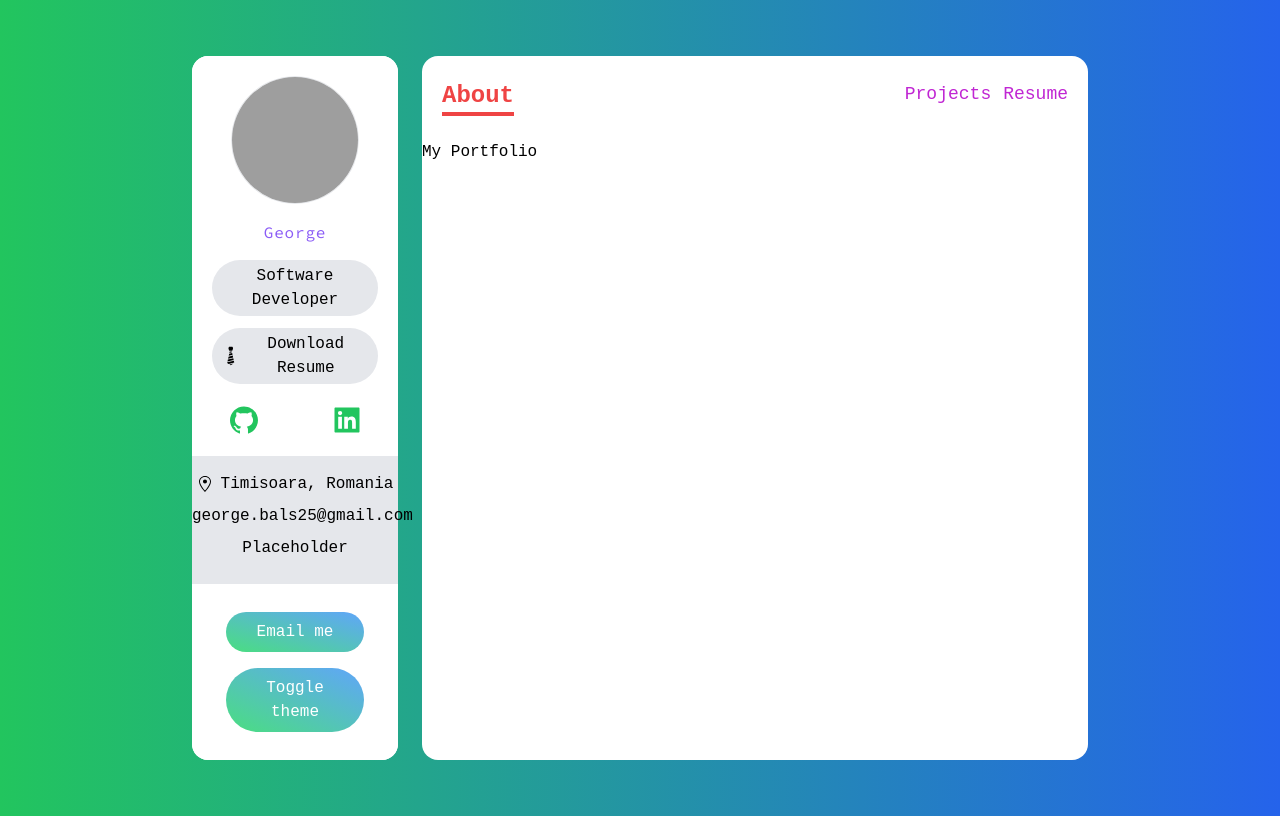
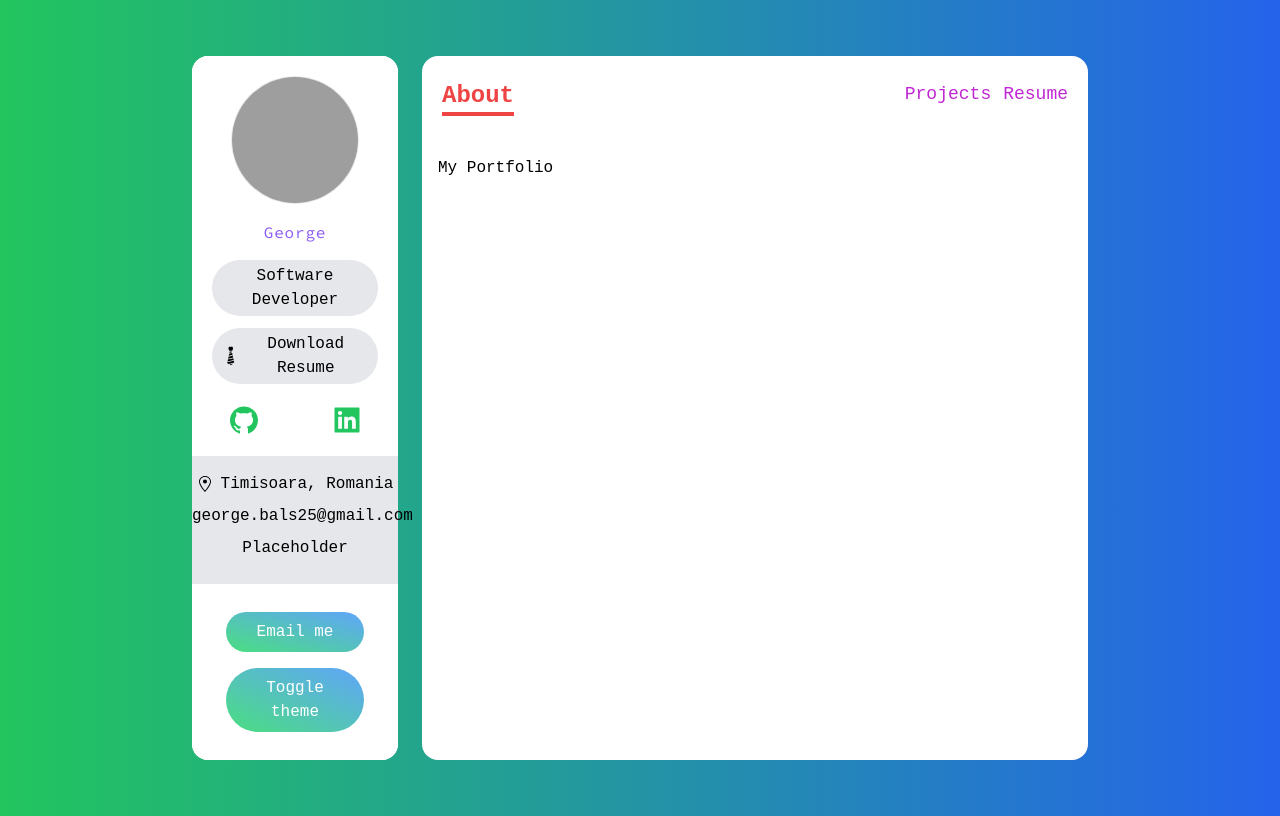
Before and after one commit to Balssh/Portfolio, a Next.js app: page / in a window 1280 px wide. Built offline with nearby package versions, Linux system fonts and the light colour scheme; grey boxes are pictures that could not be loaded.

Commit message:
a bit of api work with nextjs

```diff
--- /dev/null
+++ b/data/data.ts
@@ -0,0 +1,37 @@
+import { AiOutlineApi } from "react-icons/ai";
+import { DiReact } from "react-icons/di";
+import { FaServer } from "react-icons/fa";
+import { MdDesignServices } from "react-icons/md";
+import { SiCodersrank } from "react-icons/si";
+import { iService } from "../interfaces/type";
+
+export const services: iService[] = [
+    {
+        title: "Frontend Development",
+        description:
+            "I can build a beautiful and scalable SPA using <b> HTML, CSS and React.js </b> ",
+        icon: DiReact,
+    },
+    {
+        title: "Backend  Development",
+        description:
+            "handle database, server, api using <b>Express & MongoDB </b> ",
+        icon: FaServer,
+    },
+    {
+        title: "Competitive Coder",
+        description:
+            "a daily problem solver in <b>HackerRank</b> and <b>LeetCode</b> ",
+        icon: SiCodersrank,
+    },
+    {
+        title: "UI/UX designer",
+        description: "stunning user interface designer using <b>Figma</b> ",
+        icon: MdDesignServices,
+    },
+    {
+        title: "API Development",
+        description: "I can develop robust REST API using <b>Node API</b> ",
+        icon: AiOutlineApi,
+    },
+];
--- /dev/null
+++ b/interfaces/type.ts
@@ -0,0 +1,6 @@
+import { IconType } from "react-icons";
+export interface iService {
+    title: string;
+    description: string;
+    icon: IconType;
+}
--- a/pages/_document.tsx
+++ b/pages/_document.tsx
@@ -8,7 +8,7 @@ export default function Document() {
                 <link
                     rel="preconnect"
                     href="https://fonts.gstatic.com"
-                    crossorigin
+                    crossOrigin="true"
                 />
                 <link
                     href="https://fonts.googleapis.com/css2?family=Source+Code+Pro&display=swap"
--- a/pages/api/hello.ts
+++ /dev/null
@@ -1,13 +0,0 @@
-// Next.js API route support: https://nextjs.org/docs/api-routes/introduction
-import type { NextApiRequest, NextApiResponse } from 'next'
-
-type Data = {
-  name: string
-}
-
-export default function handler(
-  req: NextApiRequest,
-  res: NextApiResponse<Data>
-) {
-  res.status(200).json({ name: 'John Doe' })
-}
--- /dev/null
+++ b/pages/api/services.ts
@@ -0,0 +1,6 @@
+import type { NextApiRequest, NextApiResponse } from "next";
+import { services } from "../../data/data";
+
+export default (req: NextApiRequest, res: NextApiResponse) => {
+    res.status(200).json({ services });
+};
--- a/pages/index.tsx
+++ b/pages/index.tsx
@@ -1,9 +1,33 @@
-const index = () => {
-    return (
-        <div>
-            <h1>My Portfolio</h1>
-        </div>
-    );
+import { GetServerSidePropsContext } from "next";
+const index = ({ services }) => {
+    // console.log("CLIENT", services);
+    return <div className="p-4">My Portfolio</div>;
 };
 
 export default index;
+
+// export const getServerSideProps = async (
+//     context: GetServerSidePropsContext
+// ) => {
+//     const res = await fetch("http://localhost:3000/api/services");
+//     const data = await res.json();
+
+//     // console.log("SERVER", services);
+//     return {
+//         props: {
+//             services: data,
+//         },
+//     };
+// };
+
+export const getStaticProps = async (context: GetServerSidePropsContext) => {
+    const res = await fetch("http://localhost:3000/api/services");
+    const data = await res.json();
+
+    // console.log("SERVER", services);
+    return {
+        props: {
+            services: data,
+        },
+    };
+};
```
